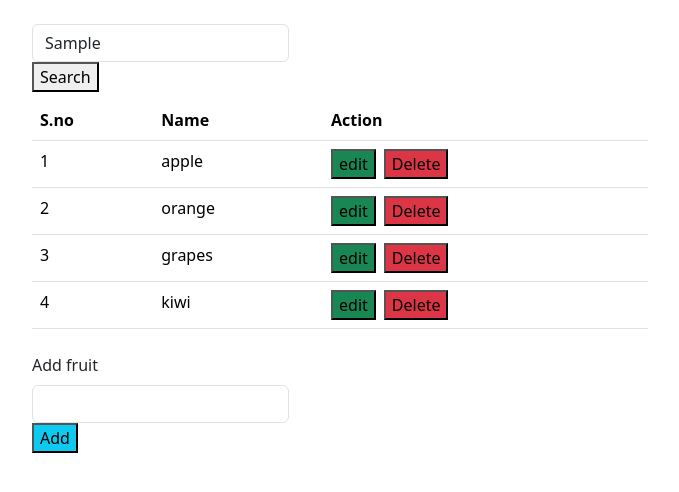
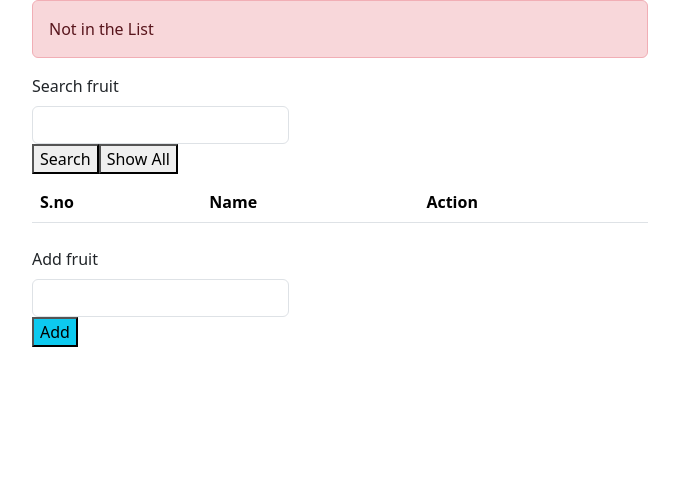
Before and after one commit to Reshmaasokan/my-vite-project, a React (Vite) app: page / in a window 1280 px wide. Both pictures are taken after typing "Sample" into the empty fields and a click on the button "Search". Shown: the top 492 px of the page, without its empty margins (300-979 px from the left). Built offline with nearby package versions, Linux system fonts and the light colour scheme.

Commit message:
Search component updated

```diff
--- a/src/pages/Fruit_List_with_components/components/DisplayFruitList.jsx
+++ b/src/pages/Fruit_List_with_components/components/DisplayFruitList.jsx
@@ -16,28 +16,57 @@ export default function DisplayFruitList({
 
   const [searchElement,setSearchElement]=useState("")
 
+  const [filter, setFilter] = useState(null);
+
   const searchevent=(e)=>{
     e.preventDefault()
+    if(searchElement.trim()===""){
+      setFilter(null)
+      setMessage("empty")
+      return;
+    }
+
+      const check=fruit.filter((value)=>value.toLowerCase().includes(searchElement.trim().toLowerCase()))
+      if(check.length===0){
+        setMessage("empty")
+      }
+      else{
+        setMessage(null)
+      }
+      setFilter(check)
+      setSearchElement("")
+
 
   }
   return (
     <>
-
       <div className="container w-50 d-flex gap-2">
         <form onSubmit={searchevent}>
-            <label htmlFor="searching" className="form-label"></label>
+          <label htmlFor="searching" className="form-label">
+            Search fruit
+          </label>
           <input
             type="text"
             className="form-control"
             id="searching"
             value={searchElement}
-              onChange={(e)=>{setSearchElement(e.target.value)}}
+            onChange={(e) => {
+              setSearchElement(e.target.value);
+            }}
           />
           <button type="submit">Search</button>
+
+          <button
+            type="button"
+            onClick={() => {
+              setFilter(null);
+              setMessage(null);
+            }}
+          >
+            Show All
+          </button>
         </form>
       </div>
-
-
 
 
       <div className="container w-50 mt-2">
@@ -51,10 +80,10 @@ export default function DisplayFruitList({
           </thead>
 
           <tbody>
-            {fruit.map((value, index) => {
+            {(filter !== null ? filter : fruit).map((value, index) => {
               return (
-                <tr>
-                  <td key={index}>{index + 1}</td>
+                <tr key={index}>
+                  <td>{index + 1}</td>
                   <td>{value}</td>
                   <td>
                     {
--- a/src/pages/Fruit_List_with_components/fruitMainpage.jsx
+++ b/src/pages/Fruit_List_with_components/fruitMainpage.jsx
@@ -20,7 +20,10 @@ export default function FruitMainpage(){
             <div className="alert alert-success">Deleted Successfully</div>
           ) : message === "duplicate" ? (
             <div className="alert alert-danger">Already Exist</div>
-          ) : null}
+          ) : message==="empty" ?(
+            <div className="alert alert-danger">Not in the List</div>
+          ) :null
+          }
         </div>
 
       </div>
```
Lines whose indentation alone changed are shown as unchanged.
